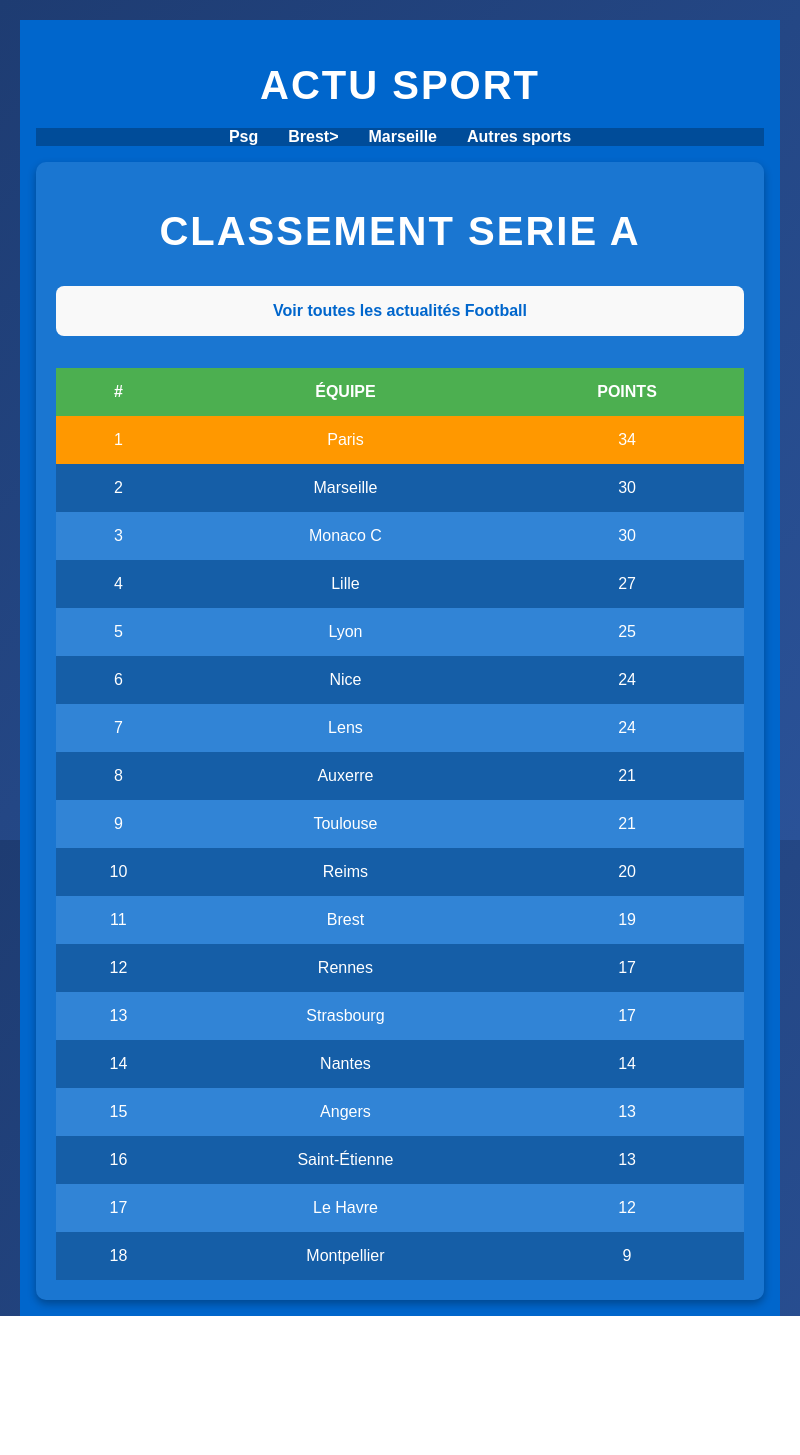
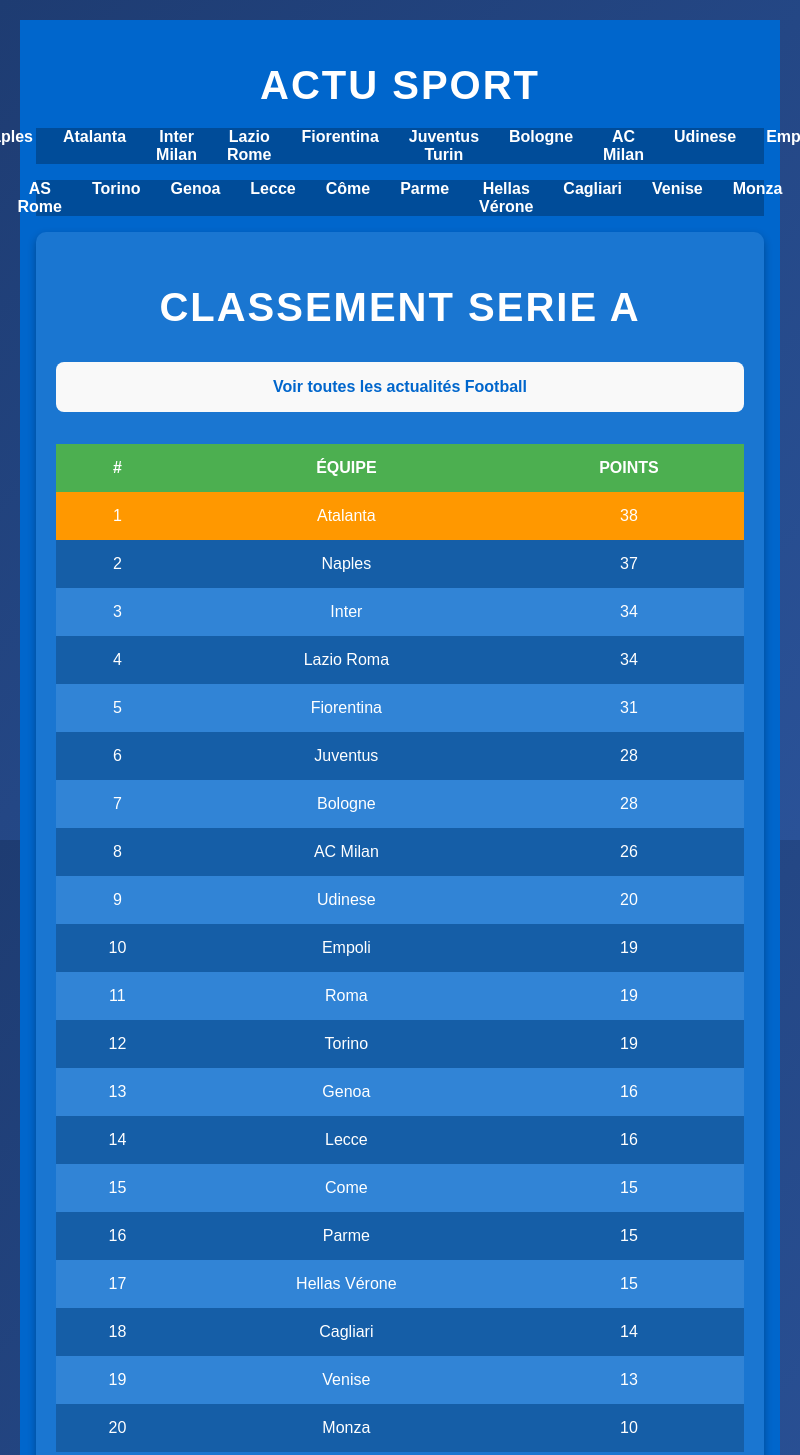
Before and after one commit to gabelard2310/Actus-portif, an Electron app: page Serie A.html in a window 800 px wide. Shown: the top 1455 px of the page. Before the commit the page ends 1316 px from the top, so only its background shows below. Drawn offline with Linux system fonts and the light colour scheme.

Commit message:
Update Serie A.html

```diff
--- a/Serie A.html
+++ b/Serie A.html
@@ -9,16 +9,34 @@
   <meta name="viewport" content="width=device-width, initial-scale=1.0">
   <title>Actu Sport</title>
   <link rel="stylesheet" href="style.css">
-</head>
   <body>
     <header>
         <h1>Actu Sport</h1>
         <nav>
             <ul>
-              <li><a href="psg.html">Psg</a></li>
-              <li><a href="Brest.html">Brest></li>
-              <li><a href="Marseille.html">Marseille</a></li>
-              <li><a href="">Autres sports</a></li>
+                <li><a href="Naples.html">Naples</a></li>
+                <li><a href="Atalanta.html">Atalanta</li>
+                <li><a href="Inter Milan.html">Inter Milan</a></li>
+                <li><a href="Lazio Rome.html">Lazio Rome</a></li>
+                <li><a href="Fiorentina.html">Fiorentina</a></li>
+                <li><a href="Juventus Turin.html">Juventus Turin</a></li>
+                <li><a href="Bologne.html">Bologne</a></li>
+                <li><a href="AC Milan.html">AC Milan</a></li>
+                <li><a href="Udinese.html">Udinese</a></li>
+                <li><a href="Empoli.html">Empoli</a></li>
+              </ul>
+          <nav>
+              <ul>
+                <li><a href="AS Rome.html">AS Rome</a></li>
+                <li><a href="Torino.html">Torino</a></li>
+                <li><a href="Genoa.html">Genoa</a></li>
+                <li><a href="Lecce.html">Lecce</a></li>
+                <li><a href="Côme.html">Côme</a></li>
+                <li><a href="Parme.html">Parme</a></li>
+                <li><a href="Hellas Vérone.html">Hellas Vérone</a></li>
+                <li><a href="Cagliari.html">Cagliari</a></li>
+                <li><a href="Venise.html">Venise</a></li>
+                <li><a href="Monza.html">Monza</a></li>
               </ul>
           </nav>
     <head>
@@ -128,24 +146,26 @@
   <script>
     // Données initiales des équipes
     const teams = [
-    { name: "Paris", points: 34 },
-    { name: "Marseille", points: 30 },
-    { name: "Monaco C", points: 30 },
-    { name: "Lille", points: 27 },
-    { name: "Lyon", points: 25 },
-    { name: "Nice", points: 24 },
-    { name: "Lens", points: 24 },
-    { name: "Auxerre", points: 21 },
-    { name: "Toulouse", points: 21 },
-   { name: "Reims", points: 20 },
-   { name: "Brest", points: 19 },
-   { name: "Rennes", points: 17 },
-   { name: "Strasbourg", points: 17 },
-   { name: "Nantes", points: 14 },
-   { name: "Angers", points: 13 },
-   { name: "Saint-Étienne", points: 13 },
-   { name: "Le Havre", points: 12 },
-   { name: "Montpellier", points: 9 },
+    { name: "Atalanta", points: 38 },
+    { name: "Naples", points: 37 },
+    { name: "Inter", points: 34 },
+    { name: "Lazio Roma ", points: 34 },
+    { name: "Fiorentina", points: 31 },
+    { name: "Juventus", points: 28 },
+    { name: "Bologne", points: 28 },
+    { name: "AC Milan", points: 26 },
+    { name: "Udinese", points: 20 },
+   { name: "Empoli", points: 19 },
+   { name: "Roma", points: 19 },
+   { name: "Torino", points: 19 },
+   { name: "Genoa", points: 16 },
+   { name: "Lecce", points: 16 },
+   { name: "Come", points: 15 },
+   { name: "Parme", points: 15 },
+   { name: "Hellas Vérone", points: 15 },
+   { name: "Cagliari", points: 14 },
+   { name: "Venise", points: 13 },
+   { name: "Monza", points: 10 },
   ];
     // Fonction pour afficher le classement
     function displayRanking() {
```
Lines whose indentation alone changed are shown as unchanged.
